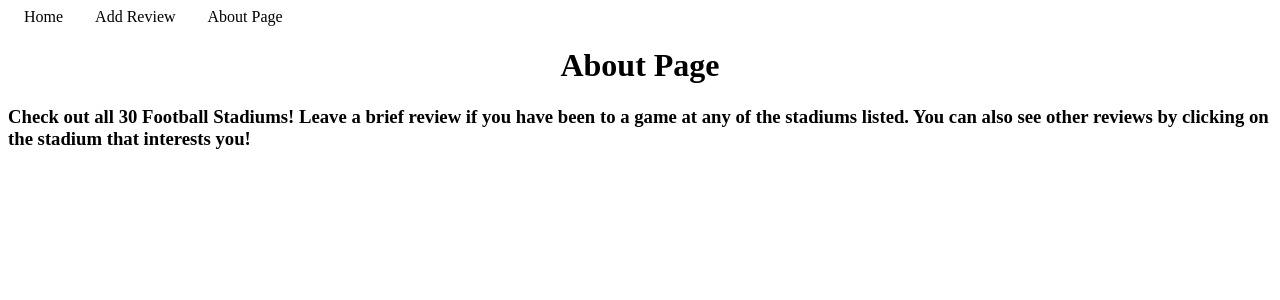
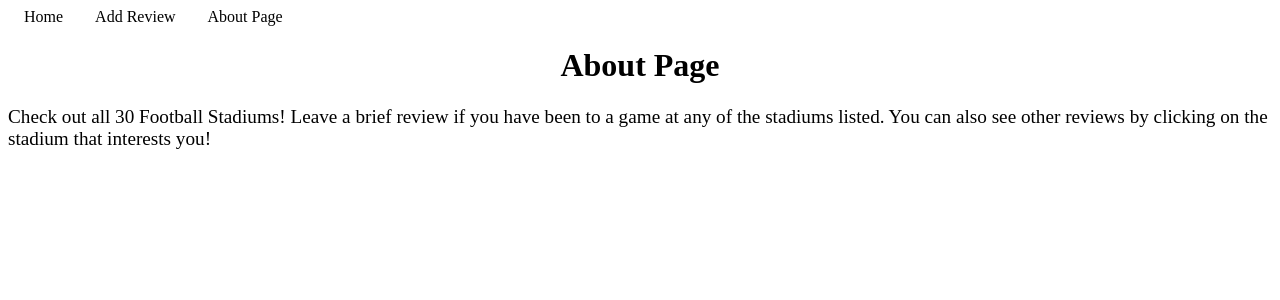
Before and after one commit to mjdurando82/Football-Fan-Experience, a React (Create React App) app in the folder client/: page /about in a window 1280 px wide. Shown: the top 300 px of the page. Built offline with nearby package versions, Linux system fonts and the light colour scheme.

Commit message:
About page update

```diff
--- a/client/src/components/About.jsx
+++ b/client/src/components/About.jsx
@@ -3,9 +3,9 @@ const About = () => {
   return(
     <div className="about">
       <h1>About Page</h1>
-      <h3>
+      <big>
         Check out all 30 Football Stadiums! Leave a brief review if you have been to a game at any of the stadiums listed. You can also see other reviews by clicking on the stadium that interests you!
-      </h3>
+      </big>
     </div>
   )
 }
```
